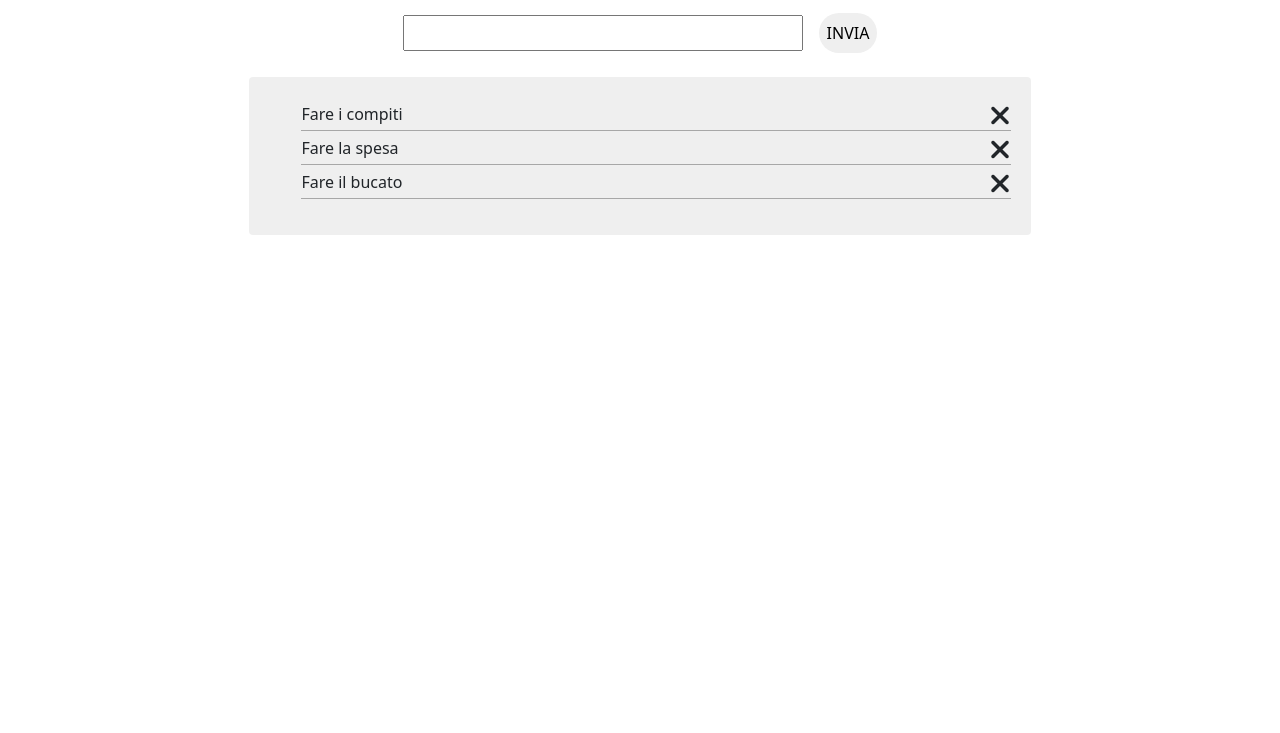
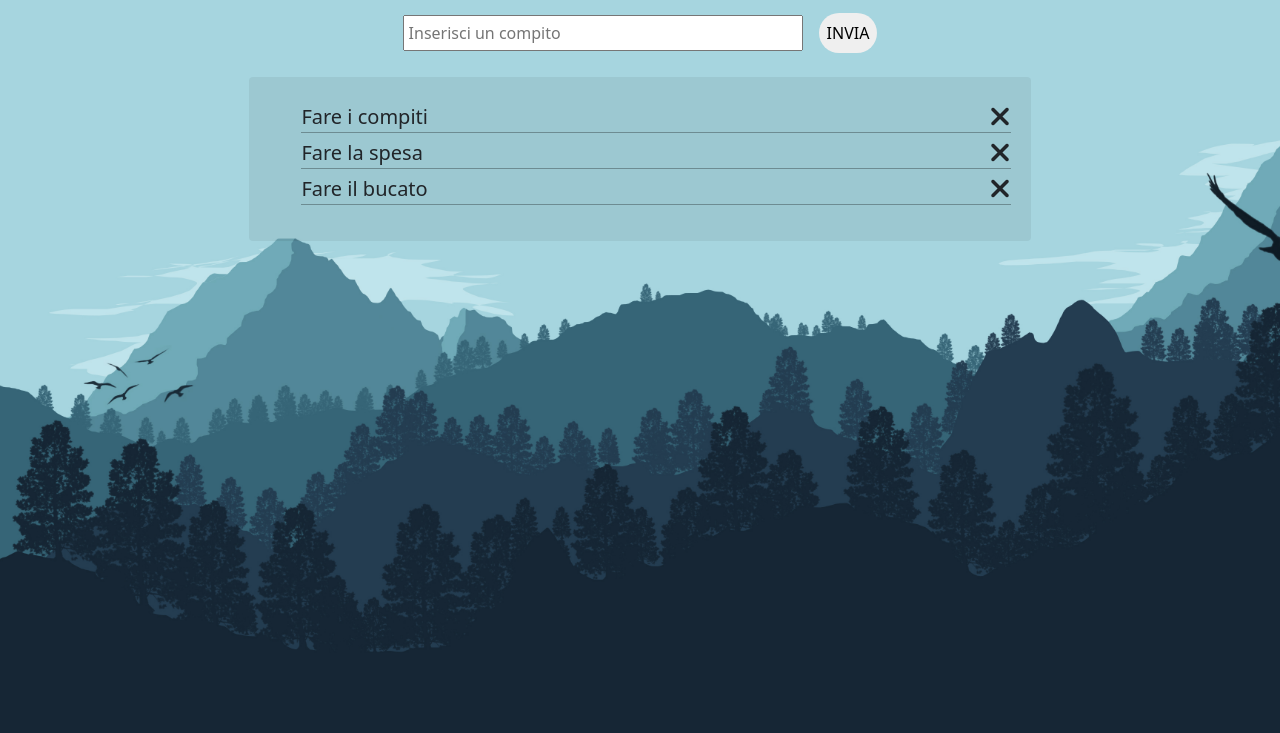
Before and after one commit to davidedev04/vue-todolist, a plain HTML site: page index.html in a window 1280 px wide. Shown: the part 67-800 px from the top of the page. Drawn offline with nearby package versions, Linux system fonts and the light colour scheme.

Commit message:
checkpoint

```diff
--- a/index.html
+++ b/index.html
@@ -17,7 +17,6 @@
     <link href="https://cdn.jsdelivr.net/npm/bootstrap@5.0.2/dist/css/bootstrap.min.css" rel="stylesheet"
         integrity="sha384-EVSTQN3/azprG1Anm3QDgpJLIm9Nao0Yz1ztcQTwFspd3yD65VohhpuuCOmLASjC" crossorigin="anonymous">
 
-
     <title>Todo List</title>
 </head>
 
@@ -30,7 +29,7 @@
             <h1>TODO LIST</h1>
 
             <div class="my-4">
-                <input type="text" class="enter_todo p-1">
+                <input type="text" placeholder="Inserisci un compito" class="enter_todo p-1">
                 <button class="border-0 rounded-pill ms-3 p-2">INVIA</button>
             </div>
         </div>
--- a/style.css
+++ b/style.css
@@ -1,14 +1,21 @@
-.enter_todo{
+body {
+    height: 100vh;
+    background-image: url(sfondotodo.jpg);
+    background-size: cover;
+}
+
+.enter_todo {
     width: 400px;
 }
 
-.content_todo{
+.content_todo {
     width: 70%;
     background-color: #00000010;
     padding: 20px;
 }
 
-.list_item{
+.list_item {
+    font-size: 20px;
     list-style-type: none;
     margin: 5px 0;
     border-bottom: 1px solid #0000004d;
--- a/todo.js
+++ b/todo.js
@@ -19,6 +19,11 @@ createApp({
                 }
             ]
         }
+    },
+    methods : {
+
+
+
     }
 
 }).mount('.container')
```
Also changed, not shown: sfondotodo.jpg (added).
